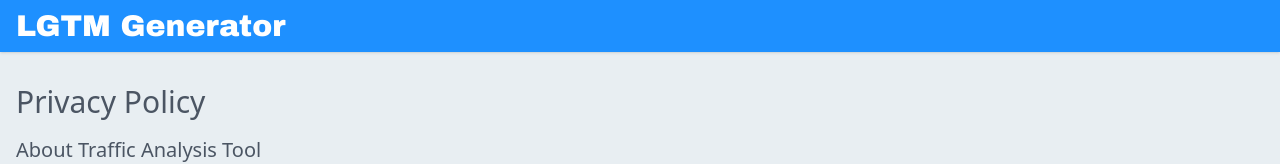
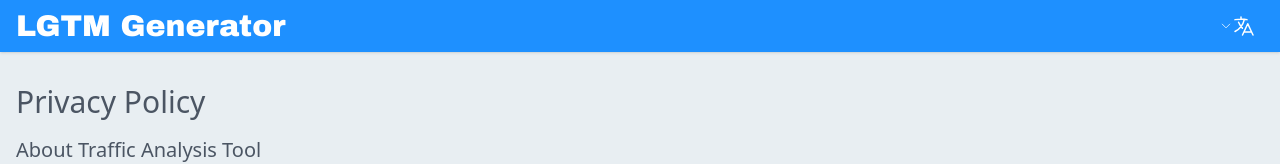
Before and after one commit to koki-develop/lgtmgen, a Next.js app in the folder frontend/: page /en/privacy in a window 1280 px wide. Shown: the top 164 px of the page. Built offline with nearby package versions, Linux system fonts and the light colour scheme.

Commit message:
Add language dropdown

```diff
--- /dev/null
+++ b/frontend/app/[locale]/Header.tsx
@@ -0,0 +1,66 @@
+"use client";
+
+import { useI18n } from "@/providers/I18nProvider";
+import { Menu } from "@headlessui/react";
+import { ChevronDownIcon, LanguageIcon } from "@heroicons/react/24/outline";
+import clsx from "clsx";
+import Link from "next/link";
+import { usePathname } from "next/navigation";
+import React from "react";
+
+export type HeaderProps = {
+  locale: string;
+};
+
+export default function Header() {
+  const { t, locale } = useI18n();
+
+  const pathname = usePathname();
+
+  return (
+    <header className="flex justify-center bg-primary-main shadow">
+      <div className="container flex px-4 py-2">
+        <h1
+          className="flex-grow text-3xl text-white"
+          style={{ fontFamily: "Archivo Black" }}
+        >
+          <Link href={`/${locale}`}>{t.app}</Link>
+        </h1>
+        <div className="flex justify-center px-2">
+          <Menu>
+            <Menu.Button className="flex items-center text-white">
+              <ChevronDownIcon className="h-3 w-3" />
+              <LanguageIcon className="h-6 w-6" />
+            </Menu.Button>
+            <Menu.Items className="absolute flex flex-col divide-y overflow-hidden rounded bg-white text-gray-600 shadow-md">
+              <Menu.Item>
+                {({ active }) => (
+                  <Link
+                    href={pathname.replace(/^\/en/, "/ja")}
+                    className={clsx("px-4 py-2 transition", {
+                      "bg-gray-200": active,
+                    })}
+                  >
+                    日本語
+                  </Link>
+                )}
+              </Menu.Item>
+              <Menu.Item>
+                {({ active }) => (
+                  <Link
+                    href={pathname.replace(/^\/ja/, "/en")}
+                    className={clsx("px-4 py-2 transition", {
+                      "bg-gray-200": active,
+                    })}
+                  >
+                    English
+                  </Link>
+                )}
+              </Menu.Item>
+            </Menu.Items>
+          </Menu>
+        </div>
+      </div>
+    </header>
+  );
+}
--- a/frontend/app/[locale]/layout.tsx
+++ b/frontend/app/[locale]/layout.tsx
@@ -5,6 +5,7 @@ import type { Metadata } from "next";
 import Link from "next/link";
 import Providers from "@/providers/Providers";
 import { AiOutlineGithub } from "react-icons/ai";
+import Header from "./Header";
 // import GoogleAnalytics from "@/components/util/GoogleAnalytics";
 
 export const metadata: Metadata = {
@@ -24,14 +25,7 @@ export default function RootLayout({
   return (
     <html lang={locale}>
       <body className="bg-primary-light text-gray-600">
-        <header className="bg-primary-main px-4 py-2 shadow">
-          <h1
-            className="text-3xl text-white"
-            style={{ fontFamily: "Archivo Black" }}
-          >
-            <Link href={`/${locale}`}>{t.app}</Link>
-          </h1>
-        </header>
+        <Header />
 
         <Providers locale={locale}>
           {/* TODO */}
--- a/frontend/components/pages/Home/ImageCardButtons.tsx
+++ b/frontend/components/pages/Home/ImageCardButtons.tsx
@@ -101,7 +101,7 @@ export default function ImageCardButtons({
             <DocumentDuplicateIcon className="h-6 w-6" />
           )}
         </Menu.Button>
-        <Menu.Items className="absolute -top-16 left-6 z-20 flex flex-col divide-y rounded bg-white text-gray-600 shadow-md">
+        <Menu.Items className="absolute -top-16 left-6 z-20 flex flex-col divide-y overflow-hidden rounded bg-white text-gray-600 shadow-md">
           <Menu.Item>
             {({ active }) => (
               <button
--- a/frontend/providers/I18nProvider.tsx
+++ b/frontend/providers/I18nProvider.tsx
@@ -4,10 +4,12 @@ import React, { createContext, useContext } from "react";
 
 export type I18nContextType = {
   t: I18n;
+  locale: string;
 };
 
 export const I18nContext = createContext<I18nContextType>({
   t: ja,
+  locale: "",
 });
 
 export type I18nProviderProps = {
@@ -17,7 +19,7 @@ export type I18nProviderProps = {
 
 export default function I18nProvider({ children, locale }: I18nProviderProps) {
   return (
-    <I18nContext.Provider value={{ t: i18n(locale) }}>
+    <I18nContext.Provider value={{ t: i18n(locale), locale }}>
       {children}
     </I18nContext.Provider>
   );
```
